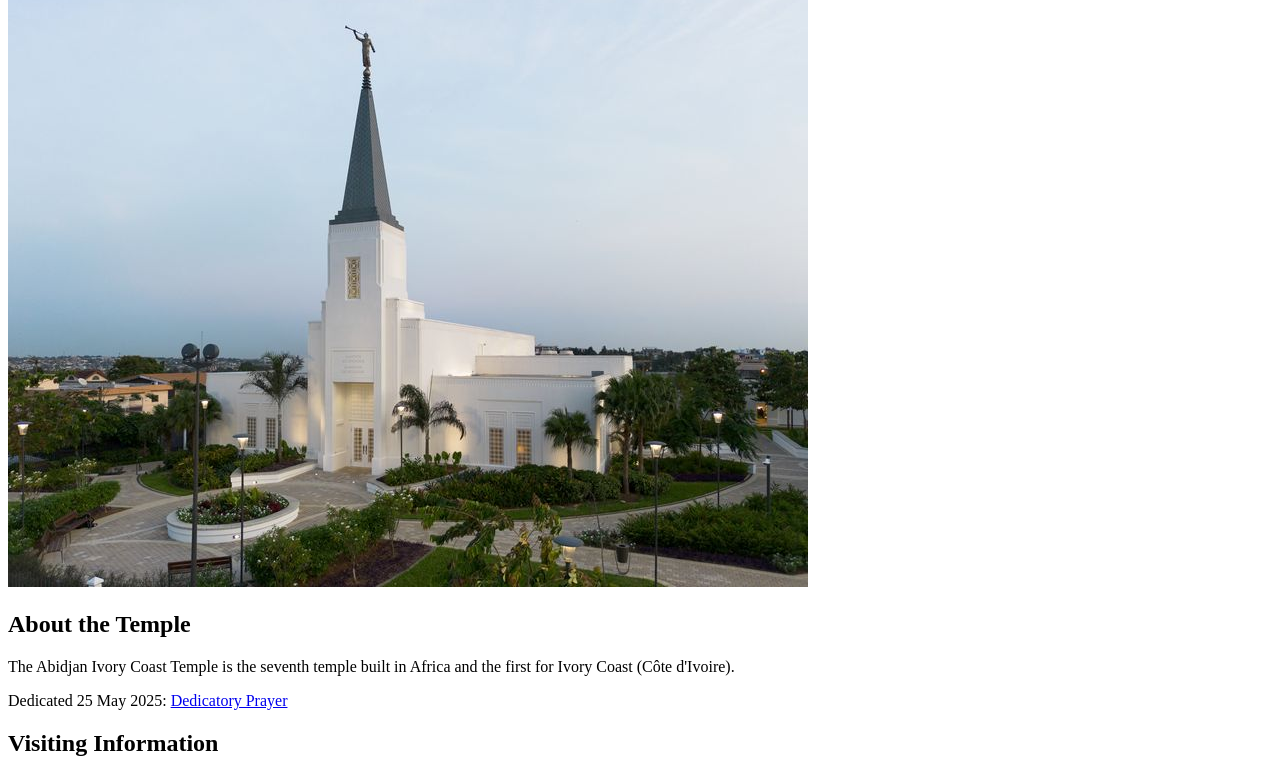
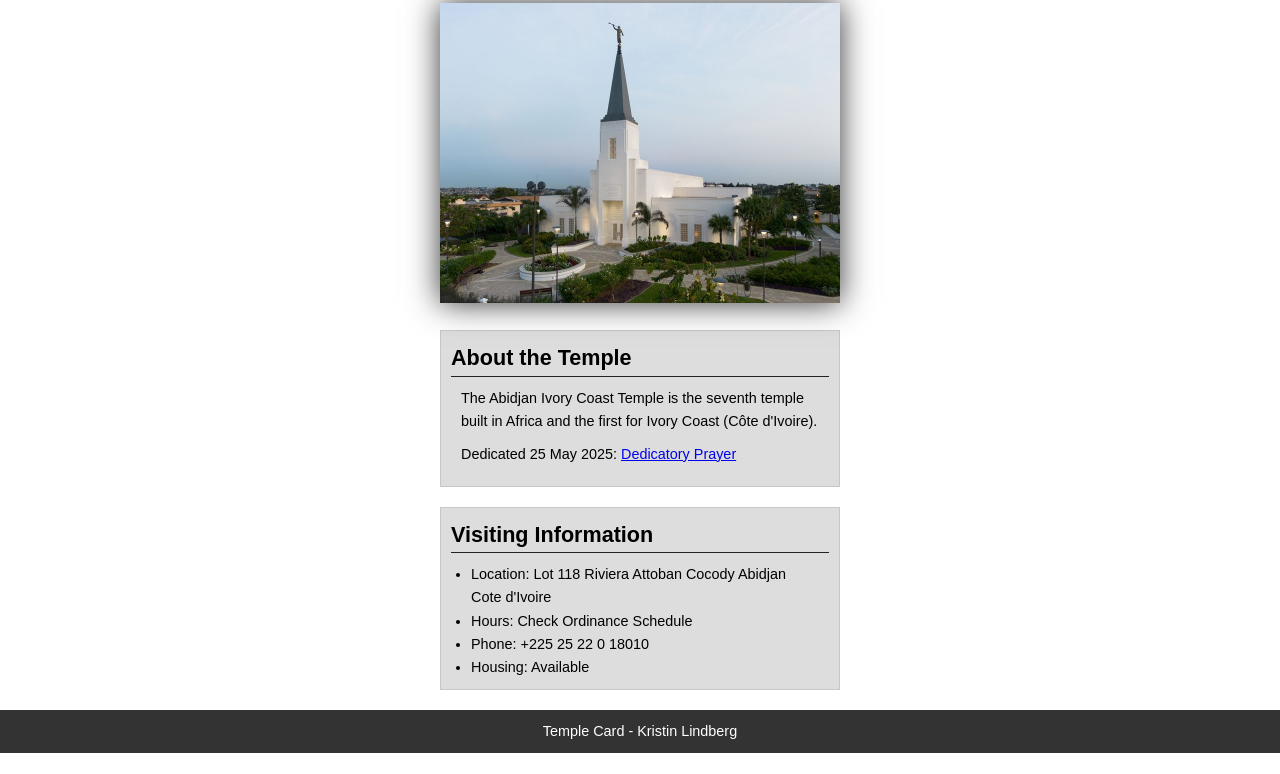
Before and after one commit to k-lindberg/wdd130, a plain HTML site: page week02/temple.html in a window 1280 px wide. Shown: the part 127-901 px from the top of the page. After the commit the page ends 880 px from the top, so only its background shows below. Drawn offline with Linux system fonts and the light colour scheme.

Commit message:
code along week 2

```diff
--- /dev/null
+++ b/week02/styles/temple.css
@@ -0,0 +1,58 @@
+* {
+    margin: 0;
+    padding: 0;
+    box-sizing: border-box;
+}
+
+body {
+    font-family: Arial, sans-serif;
+    line-height: 1.6;
+}
+
+header, footer {
+    background-color: #333;
+    color: #fff;
+    padding: 10px;
+    text-align: center;
+    font-size: 1.5rem;
+}
+
+main {
+    width: 400px;
+    margin: 0 auto;
+}
+
+h1 {
+    margin: 10px;
+    text-align: center;
+}
+
+h2 {
+    border-bottom: 1px solid #222;
+}
+
+img {
+    width: 100%;
+    height: auto;
+    box-shadow: 0 0 30px #333;
+}
+
+section {
+    margin: 20px 0;
+    border: 1px solid rgb(0 0 0 / 10%);
+    padding: 10px;
+    background-color: #ddd;
+    font-size: .9rem;
+}
+
+section p {
+    margin: 10px;
+}
+
+ul {
+    margin: 10px 20px 0;
+}
+
+footer {
+    font-size: .9rem;
+}
--- a/week02/temple.html
+++ b/week02/temple.html
@@ -5,6 +5,7 @@
     <meta charset="UTF-8">
     <meta name="viewport" content="width=device-width, initial-scale=1.0">
     <title>Temple Card - Abidjan Cote d'Ivoire</title>
+    <link rel="stylesheet" href="styles/temple.css">
 </head>
 
 <body>
@@ -35,7 +36,7 @@
         </section>
     </main>
     <footer>
-        <p>Temple Card - Your Name</p>
+        <p>Temple Card - Kristin Lindberg</p>
     </footer>
 </body>
 
```
Also changed, not shown: week02/block-vs-inline.html (+9 -5 lines), week02/box-model.html (+10 -3 lines), week02/styles/box-model.css (+19 -4 lines).
